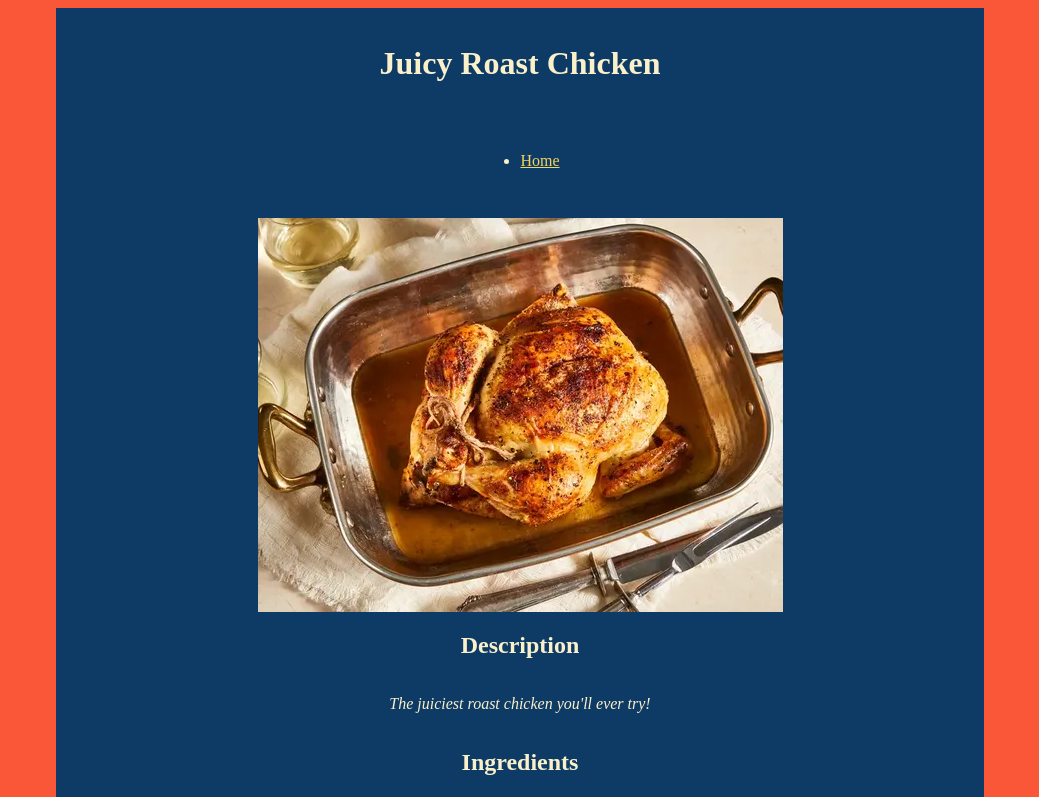
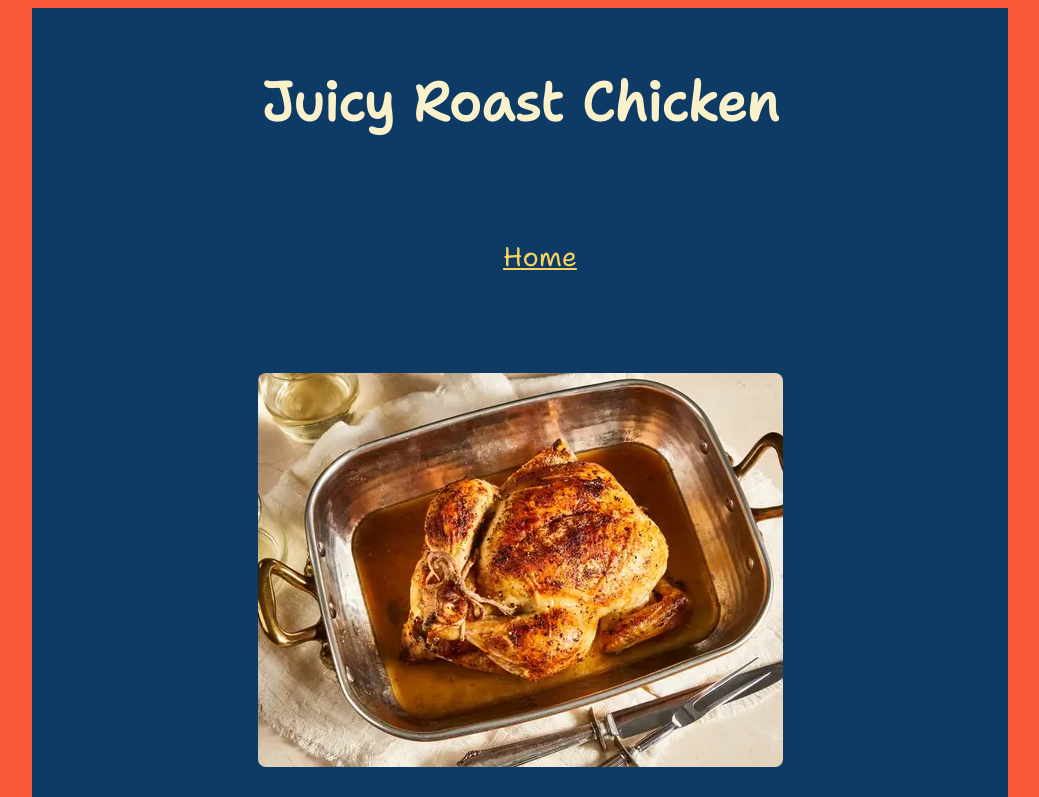
Before and after one commit to keysmasher94/odinProject, a plain HTML site: page htmlFoundations/recipes/odinRecipes/roastChicken.html in a window 1280 px wide. Shown: the top 797 px of the page, without its empty margins (120-1159 px from the left). Drawn offline with Linux system fonts and the light colour scheme.

Commit message:
Made styling modifications and added fonts

```diff
--- a/htmlFoundations/recipes/odinRecipes/roastChicken.html
+++ b/htmlFoundations/recipes/odinRecipes/roastChicken.html
@@ -19,7 +19,7 @@
 		<main>
 			<img
 				src="../images/chicken.webp"
-				alt="A group of 5 english muffin pizzas on a tray with pepperoni"
+				alt="A juicy roast chicken sitting in a baking tray"
 				width="525px"
 				height="394px"
 			/>
--- a/htmlFoundations/recipes/style.css
+++ b/htmlFoundations/recipes/style.css
@@ -1,9 +1,22 @@
+@font-face {
+	font-family: "ShantellSans";
+	src: url("fonts/static/ShantellSans-Regular.ttf");
+}
 body {
 	display: flex;
 	flex-direction: column;
 	justify-content: center;
 	align-items: center;
 	background-color: #f95738;
+	font-size: calc(0.1vw + 1.6em);
+	font-family: "ShantellSans", serif;
+	line-height: 1.4em;
+}
+
+@media (width < 62rem) {
+	body {
+		font-size: calc(0.6vw + 1.5em);
+	}
 }
 
 main, nav, header {
@@ -14,10 +27,42 @@ main, nav, header {
 	width: 70vw;
 	background-color: #0d3b66;
 	color: #faf0ca;
-	padding: 1em;
+	padding: 1.5em;
+}
+
+nav {
+	padding: 0.5em 1.5em;
+}
+
+nav ul {
+	width: 100%;
+	display: flex;
+	flex: auto;
+	flex-direction: row;
+	justify-content: space-around;
+	list-style: none;
+}
+
+nav li {
+	width: 100%;
+	text-align: center;
+}
+
+li {
+	margin-bottom: 0.6em;
 }
 
 a {
 	color: #f4d35e;
 	list-style-type: circle;
 }
+
+img {
+	border-radius: 8px;
+	max-width: 100%;
+	height: auto;
+}
+
+h1 {
+	text-align: center;
+}
```
Also changed, not shown: htmlFoundations/recipes/index.html (+1 -1 lines), htmlFoundations/recipes/fonts/OFL.txt (added), htmlFoundations/recipes/fonts/README.txt (added), htmlFoundations/recipes/fonts/static/ShantellSans-Bold.ttf (added), htmlFoundations/recipes/fonts/static/ShantellSans-BoldItalic.ttf (added), htmlFoundations/recipes/fonts/static/ShantellSans-ExtraBold.ttf (added), htmlFoundations/recipes/fonts/static/ShantellSans-ExtraBoldItalic.ttf (added), htmlFoundations/recipes/fonts/static/ShantellSans-Italic.ttf (added), htmlFoundations/recipes/fonts/static/ShantellSans-Light.ttf (added), htmlFoundations/recipes/fonts/static/ShantellSans-LightItalic.ttf (added), htmlFoundations/recipes/fonts/static/ShantellSans-Medium.ttf (added), htmlFoundations/recipes/fonts/static/ShantellSans-MediumItalic.ttf (added), htmlFoundations/recipes/fonts/static/ShantellSans-Regular.ttf (added), htmlFoundations/recipes/fonts/static/ShantellSans-SemiBold.ttf (added), 1 more files, 3 other files.
